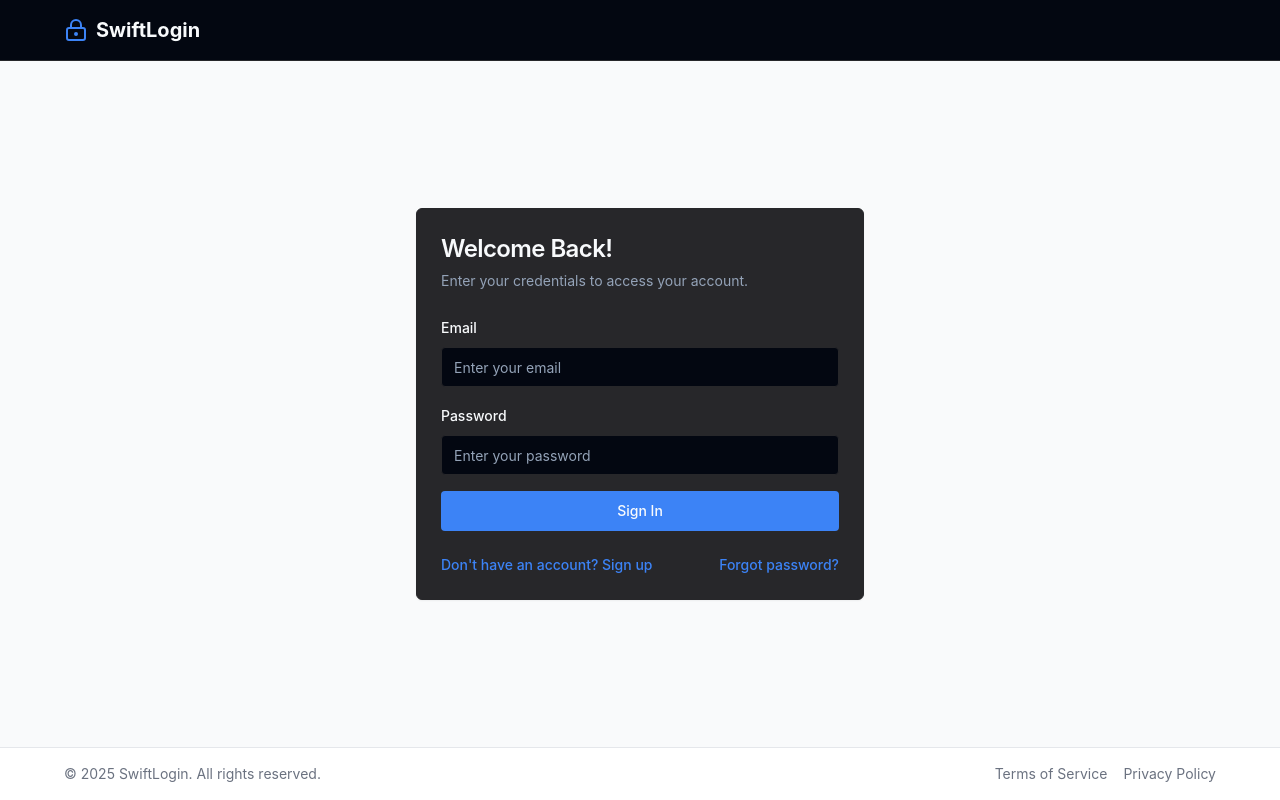
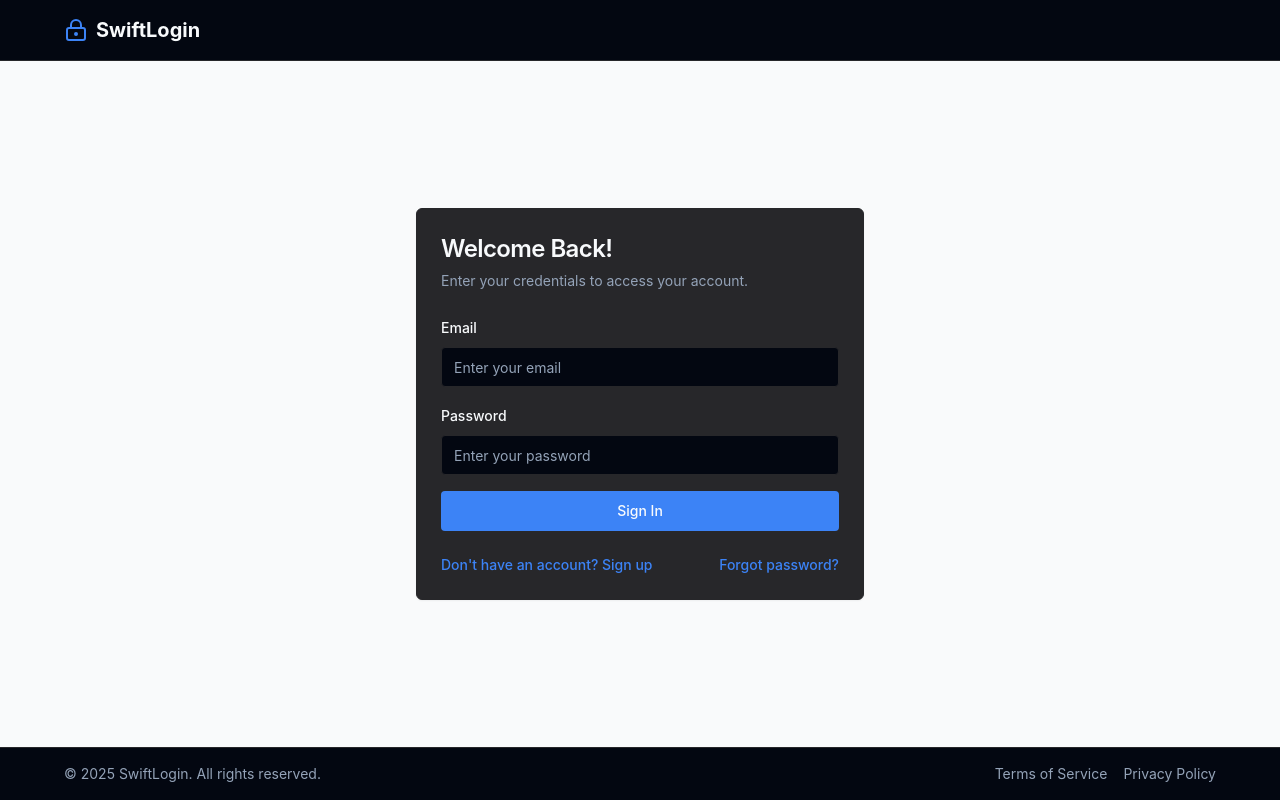
Before and after one commit to SadiqNaizam/mlo-a774-821d, a React (Vite) app: page / in a window 1280 px wide. Built offline with nearby package versions, Linux system fonts and the light colour scheme.

Commit message:
Updated code files via regeneration: Footer.tsx

```diff
--- a/src/components/layout/Footer.tsx
+++ b/src/components/layout/Footer.tsx
@@ -6,16 +6,16 @@
   const currentYear = new Date().getFullYear();
 
   return (
-    <footer className="py-4 px-4 sm:px-6 lg:px-8 border-t border-gray-200 bg-white">
-      <div className="container mx-auto flex flex-col sm:flex-row items-center justify-between text-sm text-gray-500">
+    <footer className="py-4 px-4 sm:px-6 lg:px-8 border-t bg-background">
+      <div className="container mx-auto flex flex-col sm:flex-row items-center justify-between text-sm text-muted-foreground">
         <p className="mb-2 sm:mb-0">
           &copy; {currentYear} SwiftLogin. All rights reserved.
         </p>
         <nav className="flex items-center gap-4">
-          <Link to="/terms" className="hover:text-gray-800 transition-colors">
+          <Link to="/terms" className="hover:text-foreground transition-colors">
             Terms of Service
           </Link>
-          <Link to="/privacy" className="hover:text-gray-800 transition-colors">
+          <Link to="/privacy" className="hover:text-foreground transition-colors">
             Privacy Policy
           </Link>
         </nav>
```
